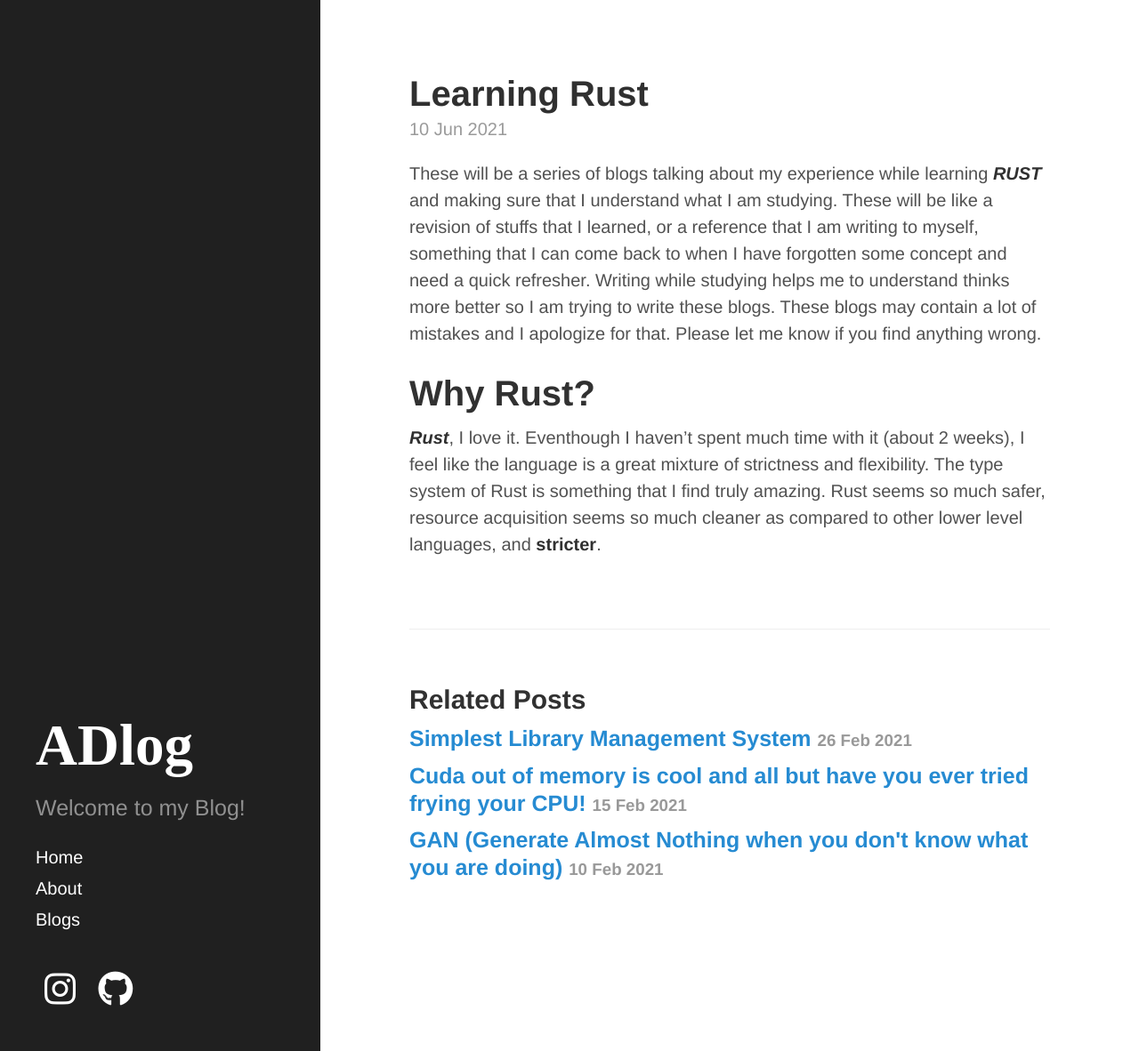
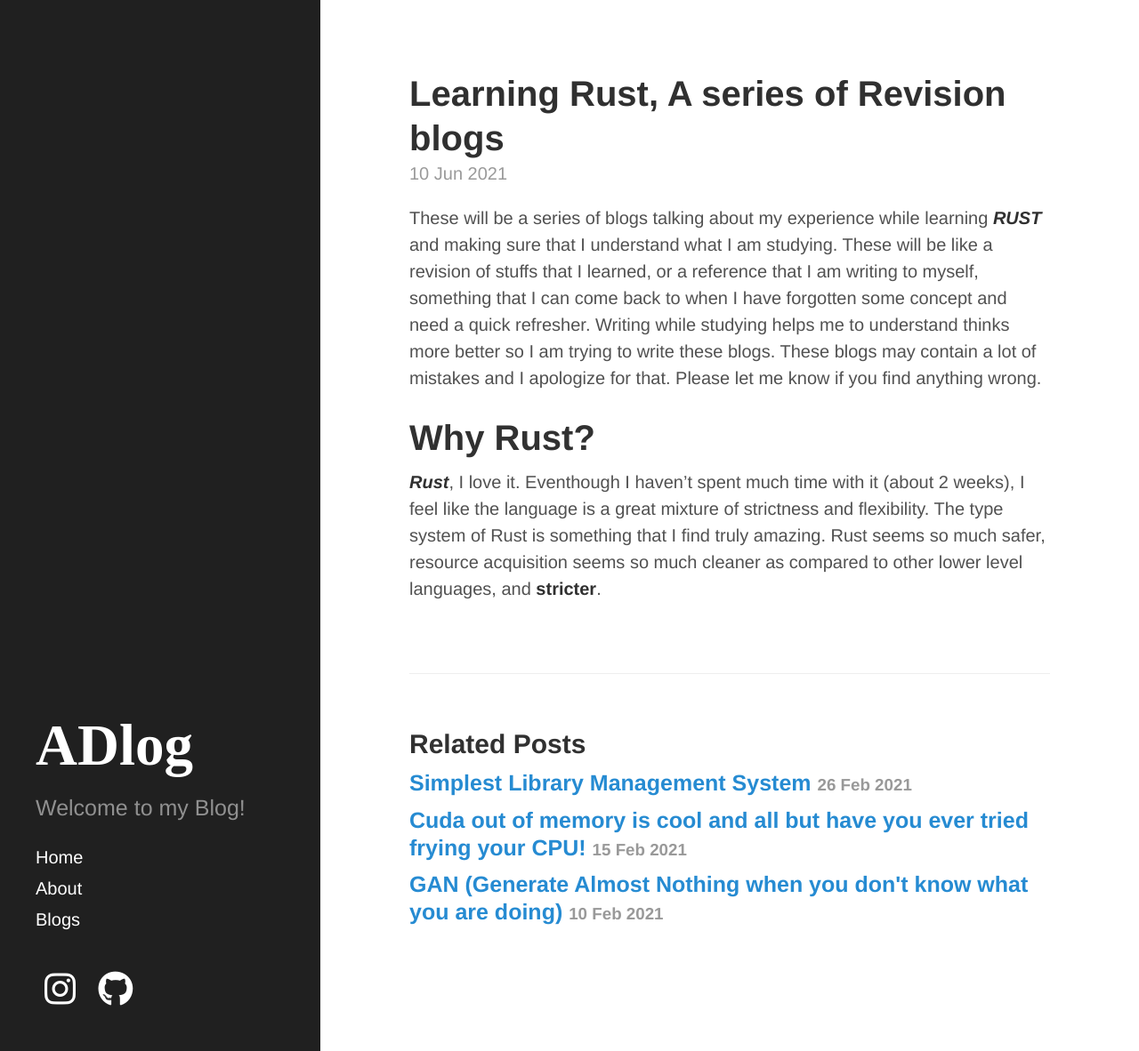
Before and after one commit to arogyad/arogyad.github.io, a Jekyll site: the page built from _posts/2021-06-10-Rust Bust.md, in a window 1280 px wide and 1182 px high. Shown: the whole window at 89% size. Built offline with Jekyll 4.4.1, drawn with Linux system fonts in a browser that asks for light colours; nearby versions of some CDN libraries; some web fonts are replaced.

Commit message:
Update 2021-06-10-Rust Bust.md

```diff
--- a/_posts/2021-06-10-Rust Bust.md
+++ b/_posts/2021-06-10-Rust Bust.md
@@ -1,5 +1,5 @@
 ---
-title: Learning Rust
+title: Learning Rust, A series of Revision blogs
 layout: post
 published: true
 ---
```
